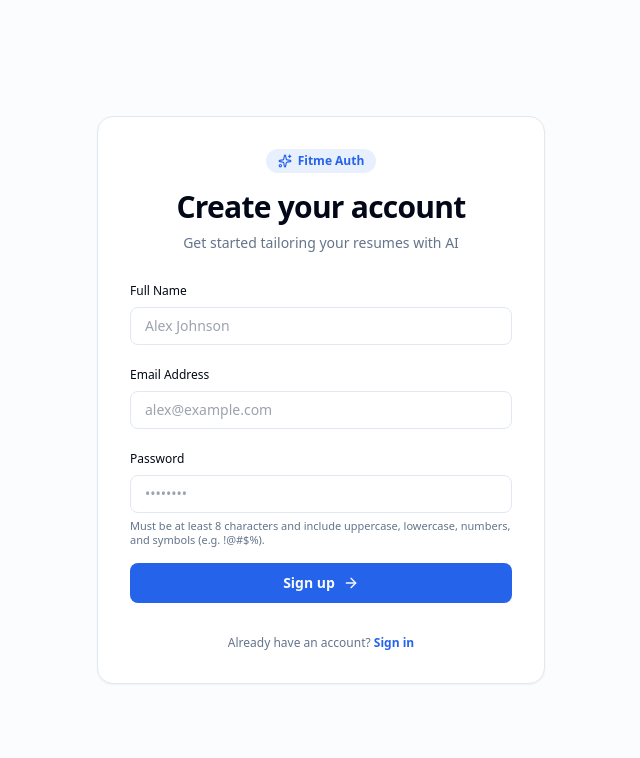
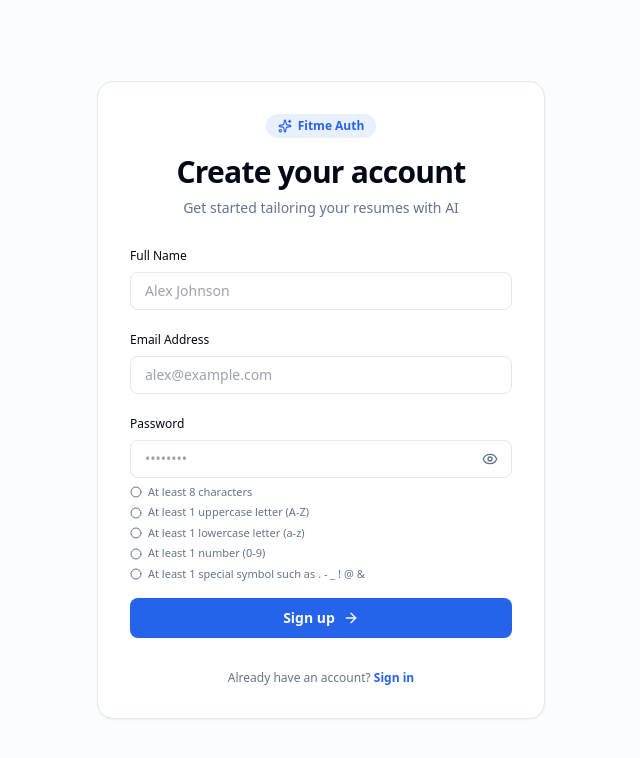
Before and after one commit to RAWCabas/Fitme, a Next.js app: page /register in a window 1280 px wide. Shown: the top 758 px of the page, without its empty margins (319-959 px from the left). Built offline with nearby package versions, Linux system fonts and the light colour scheme.

Commit message:
feat(auth): password visibility toggle, live password rules, verify-account links

```diff
--- a/src/app/(auth)/login/page.tsx
+++ b/src/app/(auth)/login/page.tsx
@@ -4,6 +4,7 @@ import { useState } from "react";
 import Link from "next/link";
 import { useRouter } from "next/navigation";
 import { Sparkles, ArrowRight, Loader2, AlertCircle } from "lucide-react";
+import { PasswordInput } from "@/components/password-field";
 
 export default function LoginPage() {
   const router = useRouter();
@@ -99,14 +100,11 @@ export default function LoginPage() {
                 Forgot password?
               </Link>
             </div>
-            <input
+            <PasswordInput
               id="password"
-              type="password"
-              required
               value={password}
-              onChange={(e) => setPassword(e.target.value)}
-              placeholder="••••••••"
-              className="w-full px-3.5 py-2 text-sm rounded-lg border bg-background focus:outline-none focus:ring-2 focus:ring-primary/50"
+              onChange={setPassword}
+              autoComplete="current-password"
             />
           </div>
 
@@ -131,6 +129,15 @@ export default function LoginPage() {
           <Link href="/register" className="font-semibold text-primary hover:underline">
             Create an account
           </Link>
+          <div className="pt-2">
+            Received a verification code?{" "}
+            <Link
+              href={`/confirm${email ? `?email=${encodeURIComponent(email)}` : ""}`}
+              className="font-semibold text-primary hover:underline"
+            >
+              Verify your account
+            </Link>
+          </div>
         </div>
       </div>
     </div>
--- a/src/app/(auth)/register/page.tsx
+++ b/src/app/(auth)/register/page.tsx
@@ -12,6 +12,8 @@ import {
   RefreshCw,
   CheckCircle2,
 } from "lucide-react";
+import { PasswordInput, PasswordRequirements } from "@/components/password-field";
+import { isPasswordValid, PASSWORD_POLICY_MESSAGE } from "@/lib/auth/password-policy";
 
 export default function RegisterPage() {
   const router = useRouter();
@@ -29,12 +31,8 @@ export default function RegisterPage() {
     e.preventDefault();
     setError(null);
 
-    // Validate symbol requirement upfront to match Cognito policy
-    const hasSymbol = /[!@#$%^&*()_+\-=[\]{};':"\\|,.<>/?]/.test(password);
-    if (!hasSymbol) {
-      setError(
-        "Password must contain at least one symbol or special character (e.g. ! @ # $ % ^ & *)."
-      );
+    if (!isPasswordValid(password)) {
+      setError(PASSWORD_POLICY_MESSAGE);
       return;
     }
 
@@ -204,19 +202,13 @@ export default function RegisterPage() {
               <label className="text-xs font-medium text-foreground" htmlFor="password">
                 Password
               </label>
-              <input
+              <PasswordInput
                 id="password"
-                type="password"
-                required
-                minLength={8}
                 value={password}
-                onChange={(e) => setPassword(e.target.value)}
-                placeholder="••••••••"
-                className="w-full px-3.5 py-2 text-sm rounded-lg border bg-background focus:outline-none focus:ring-2 focus:ring-primary/50"
+                onChange={setPassword}
+                autoComplete="new-password"
               />
-              <p className="text-[11px] text-muted-foreground leading-tight">
-                Must be at least 8 characters and include uppercase, lowercase, numbers, and symbols (e.g. !@#$%).
-              </p>
+              <PasswordRequirements password={password} />
             </div>
 
             <button
--- a/src/app/api/auth/register/route.ts
+++ b/src/app/api/auth/register/route.ts
@@ -3,11 +3,12 @@ import { z } from "zod";
 import { errorResponse, jsonResponse } from "@/lib/http";
 import { cognitoSignUp } from "@/lib/auth/cognito";
 import { setSessionCookie } from "@/lib/auth/session";
+import { isPasswordValid, PASSWORD_POLICY_MESSAGE } from "@/lib/auth/password-policy";
 
 const registerSchema = z.object({
   name: z.string().trim().min(1, "Name is required").max(100),
   email: z.string().trim().email("Please provide a valid email"),
-  password: z.string().min(8, "Password must be at least 8 characters"),
+  password: z.string().refine(isPasswordValid, PASSWORD_POLICY_MESSAGE),
 });
 
 export async function POST(req: NextRequest) {
--- a/src/app/api/auth/reset-password/route.ts
+++ b/src/app/api/auth/reset-password/route.ts
@@ -2,11 +2,12 @@ import { NextRequest } from "next/server";
 import { z } from "zod";
 import { errorResponse, jsonResponse } from "@/lib/http";
 import { cognitoConfirmForgotPassword } from "@/lib/auth/cognito";
+import { isPasswordValid, PASSWORD_POLICY_MESSAGE } from "@/lib/auth/password-policy";
 
 const resetPasswordSchema = z.object({
   email: z.string().trim().email("Please provide a valid email address"),
   confirmationCode: z.string().trim().min(1, "Verification code is required"),
-  newPassword: z.string().min(8, "Password must be at least 8 characters"),
+  newPassword: z.string().refine(isPasswordValid, PASSWORD_POLICY_MESSAGE),
 });
 
 export async function POST(req: NextRequest) {
--- /dev/null
+++ b/src/components/password-field.tsx
@@ -0,0 +1,66 @@
+"use client";
+
+import { useState } from "react";
+import { Eye, EyeOff, Check, Circle } from "lucide-react";
+import { evaluatePassword } from "@/lib/auth/password-policy";
+
+interface PasswordInputProps {
+  id: string;
+  value: string;
+  onChange: (value: string) => void;
+  placeholder?: string;
+  autoComplete?: string;
+  className?: string;
+}
+
+export function PasswordInput({
+  id,
+  value,
+  onChange,
+  placeholder = "••••••••",
+  autoComplete,
+  className = "",
+}: PasswordInputProps) {
+  const [visible, setVisible] = useState(false);
+
+  return (
+    <div className="relative">
+      <input
+        id={id}
+        type={visible ? "text" : "password"}
+        required
+        value={value}
+        autoComplete={autoComplete}
+        onChange={(e) => onChange(e.target.value)}
+        placeholder={placeholder}
+        className={`w-full pl-3.5 pr-11 py-2 text-sm rounded-lg border bg-background focus:outline-none focus:ring-2 focus:ring-primary/50 ${className}`}
+      />
+      <button
+        type="button"
+        onClick={() => setVisible((v) => !v)}
+        aria-label={visible ? "Hide password" : "Show password"}
+        aria-pressed={visible}
+        className="absolute right-0 top-0 h-full w-11 inline-flex items-center justify-center text-muted-foreground hover:text-foreground"
+      >
+        {visible ? <EyeOff className="w-4 h-4" /> : <Eye className="w-4 h-4" />}
+      </button>
+    </div>
+  );
+}
+
+export function PasswordRequirements({ password }: { password: string }) {
+  const rules = evaluatePassword(password);
+  return (
+    <ul className="space-y-1 text-[11px]" aria-label="Password requirements">
+      {rules.map((rule) => (
+        <li
+          key={rule.id}
+          className={`flex items-center gap-1.5 ${rule.met ? "text-emerald-600" : "text-muted-foreground"}`}
+        >
+          {rule.met ? <Check className="w-3 h-3" /> : <Circle className="w-3 h-3" />}
+          <span>{rule.label}</span>
+        </li>
+      ))}
+    </ul>
+  );
+}
--- /dev/null
+++ b/src/lib/auth/password-policy.ts
@@ -0,0 +1,27 @@
+export const PASSWORD_MIN_LENGTH = 8;
+
+// Characters Cognito accepts as "special": ^ $ * . [ ] { } ( ) ? - " ! @ # % & / \ , > < ' : ; | _ ~ ` + =
+const SYMBOL_REGEX = /[\^$*.[\]{}()?\-"!@#%&/\\,><':;|_~`+=]/;
+
+export interface PasswordRule {
+  id: string;
+  label: string;
+  met: boolean;
+}
+
+export function evaluatePassword(password: string): PasswordRule[] {
+  return [
+    { id: "length", label: `At least ${PASSWORD_MIN_LENGTH} characters`, met: password.length >= PASSWORD_MIN_LENGTH },
+    { id: "upper", label: "At least 1 uppercase letter (A-Z)", met: /[A-Z]/.test(password) },
+    { id: "lower", label: "At least 1 lowercase letter (a-z)", met: /[a-z]/.test(password) },
+    { id: "number", label: "At least 1 number (0-9)", met: /[0-9]/.test(password) },
+    { id: "symbol", label: "At least 1 special symbol such as . - _ ! @ &", met: SYMBOL_REGEX.test(password) },
+  ];
+}
+
+export function isPasswordValid(password: string): boolean {
+  return evaluatePassword(password).every((r) => r.met);
+}
+
+export const PASSWORD_POLICY_MESSAGE =
+  "Password must be at least 8 characters and include an uppercase letter, a lowercase letter, a number, and a special symbol such as . - _ ! @ &.";
```
Also changed, not shown: src/app/(auth)/forgot-password/page.tsx (+25 -24 lines), 1 other file (tests, documents, lock files or other folders).
